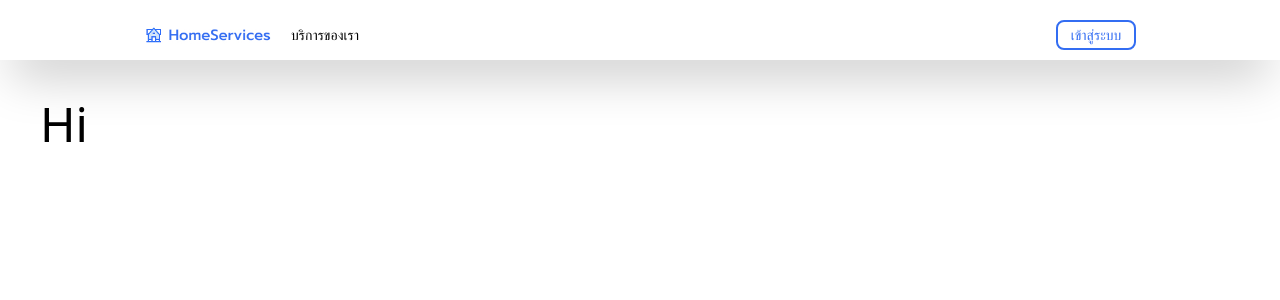
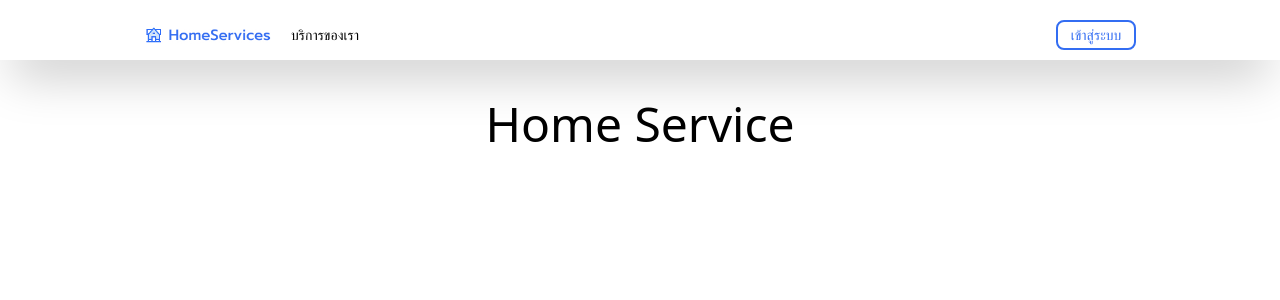
Before and after one commit to DnopPondz/home, a Next.js app: page / in a window 1280 px wide. Shown: the top 300 px of the page. Built offline with nearby package versions, Linux system fonts and the light colour scheme.

Commit message:
feat: nav dummy done

```diff
--- a/src/app/page.js
+++ b/src/app/page.js
@@ -5,7 +5,7 @@ export default function Home() {
   return (
     <div className="w-full">
 
-      <h1 className="text-5xl">Hi</h1>
+      <h1 className="text-5xl text-center">Home Service</h1>
     </div>
   );
 }
```
